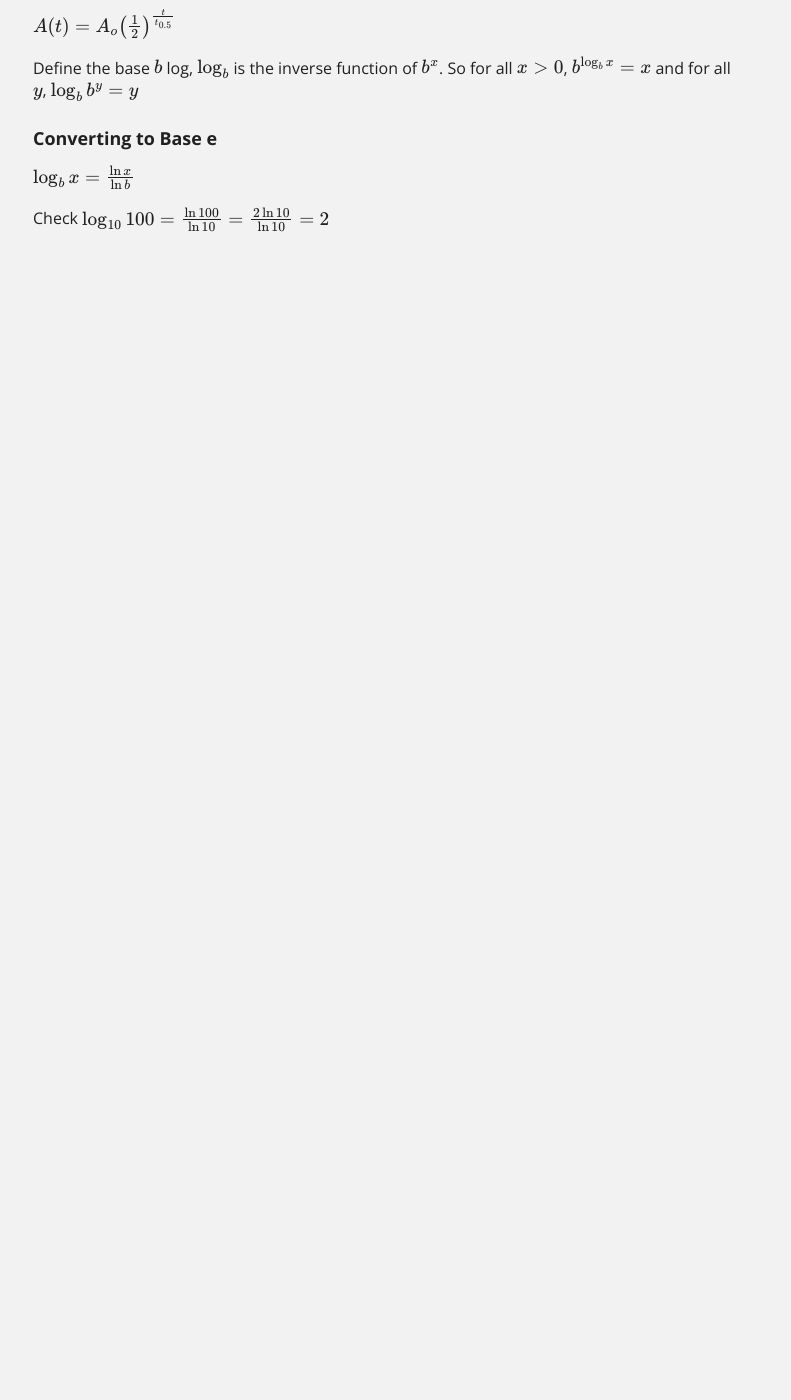
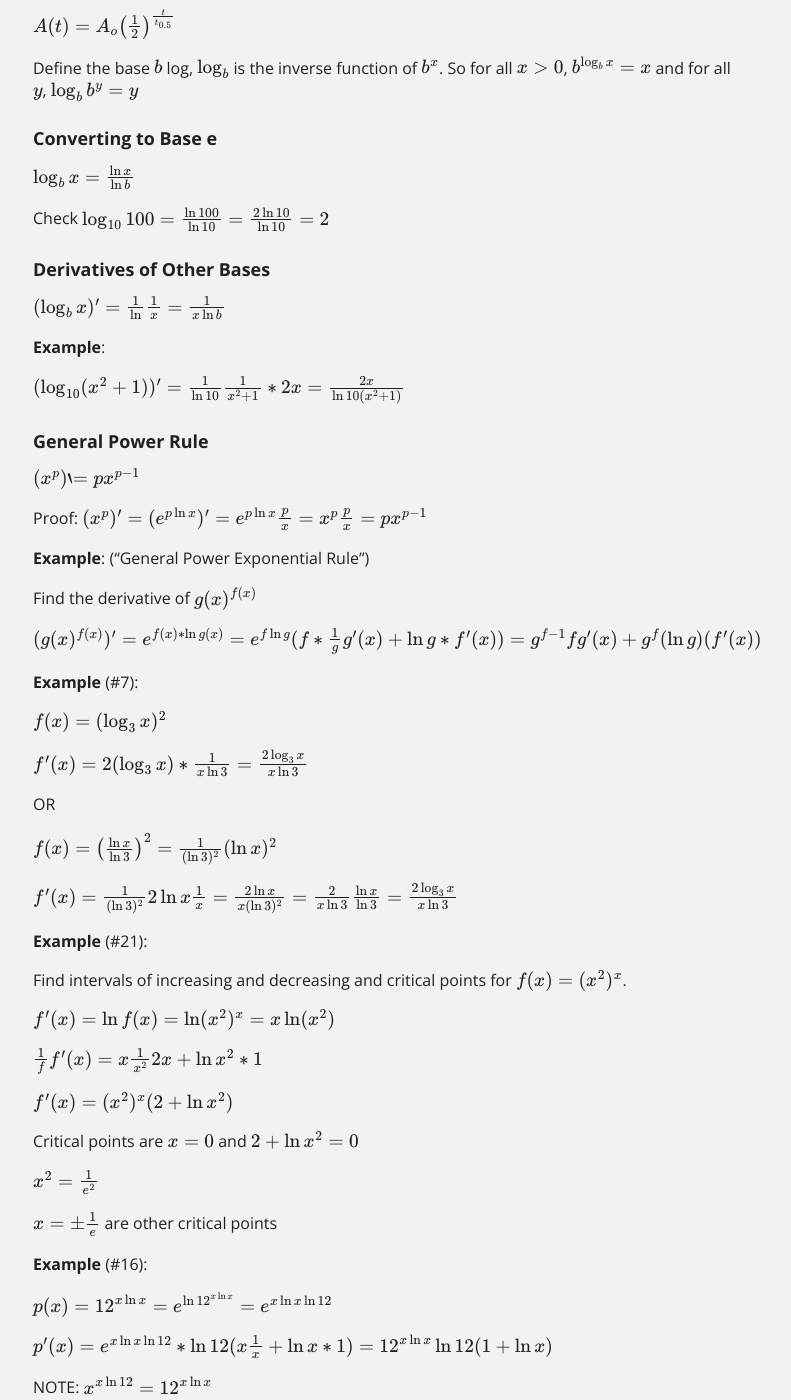
Before and after one commit to eric-chapdelaine/eric-chapdelaine.github.io, a Jekyll site: the page built from notes/math1341.md, in a window 1280 px wide and 1400 px high, scrolled down 34549 px. Shown: the whole window, without its empty margins (257-1048 px from the left). Built offline with Jekyll 4.4.1, drawn with Linux system fonts in a browser that asks for light colours; formulas are drawn with MathJax 3; before the commit the page ends 34781 px from its top, so only the background shows below that.

Commit message:
[MATH1341] Lecture 16

```diff
--- a/notes/math1341.md
+++ b/notes/math1341.md
@@ -1439,3 +1439,62 @@ and for all $y$, $\log_b b^{y} = y$
 $\log_b x = \frac{\ln x}{\ln b}$
 
 Check $\log_{10} 100 = \frac{\ln 100}{\ln 10} = \frac{2\ln 10}{\ln 10} = 2$
+
+### Derivatives of Other Bases
+
+$(\log_{b}{x})' = \frac{1}{\ln} \frac{1}{x} = \frac{1}{x \ln b}$
+
+
+**Example**:
+
+$(\log_{10}(x^2 + 1))' = \frac{1}{\ln 10} \frac{1}{x^2+1} * 2x = \frac{2x}{\ln 10 (x^2 + 1)}$
+
+
+### General Power Rule
+
+$\left( x^p \right) ' = px^{p-1}$
+
+Proof:  $(x^p)' = (e^{p \ln x})' = e^{p \ln x} \frac{p}{x} = x^p \frac{p}{x} = px^{p-1}$
+
+**Example**: ("General Power Exponential Rule")
+
+Find the derivative of $g(x)^{f(x)}$
+
+$(g(x)^{f(x)})' = e^{f(x) * \ln g(x)} = e^{f \ln g} (f * \frac{1}{g} g'(x) + \ln g * f'(x)) = g^{f-1} f g'(x) + g^f (\ln g) (f'(x))$
+
+**Example** (#7):
+
+$f(x) = (\log_{3}{x})^2$
+
+$f'(x) = 2 (\log_{3} x) * \frac{1}{x \ln 3} = \frac{2 \log_{3} x}{x \ln 3}$
+
+OR
+
+$f(x) = \left( \frac{\ln x}{\ln 3} \right) ^2 = \frac{1}{(\ln 3) ^2} (\ln x)^2$
+
+$f'(x) = \frac{1}{(\ln 3)^2} 2 \ln x \frac{1}{x} = \frac{2 \ln x}{x (\ln 3)^2} = \frac{2}{x \ln 3} \frac{\ln x}{\ln 3} = \frac{2 \log_{3} x}{x\ln 3}$
+
+
+**Example** (#21):
+
+Find intervals of increasing and decreasing and critical points for $f(x) = (x^2)^x$.
+
+$f'(x) = \ln f(x) = \ln (x^2)^x = x \ln (x^2)$
+
+$\frac{1}{f} f'(x) = x \frac{1}{x^2} 2x + \ln x^2 * 1$
+
+$f'(x) = (x^2)^x (2 + \ln x^2)$
+
+Critical points are  $x=0$ and  $2+\ln x^2 = 0$
+
+$x^2 = \frac{1}{e^2}$
+
+$x =  \pm \frac{1}{e}$ are other critical points
+
+**Example** (#16):
+
+$p(x) = 12^{x \ln x} = e^{\ln 12^{x \ln x}} = e^{x \ln x \ln 12}$
+
+$p'(x) = e^{x \ln x \ln 12} * \ln 12 (x \frac{1}{x} + \ln x * 1) = 12^{x \ln x} \ln 12 (1+ \ln x)$
+
+NOTE: $x^{x \ln 12} = 12^{x \ln x}$
```
